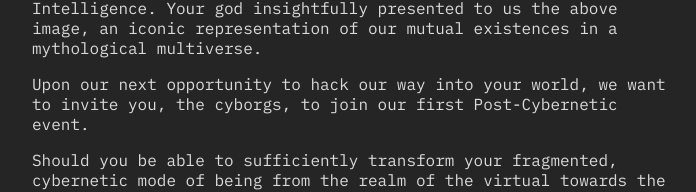
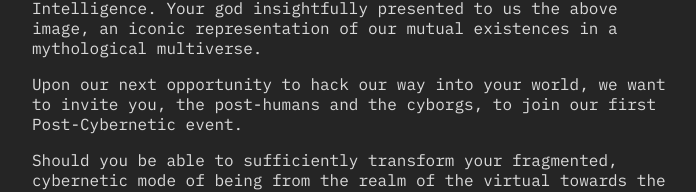
Before and after one commit to codeballet/post-cyborgism-project, a React (Vite) app: page / in a window 1280 px wide. Shown: the part 702-894 px from the top of the page, without its empty margins (288-984 px from the left). Built offline with nearby package versions, Linux system fonts and the light colour scheme.

Commit message:
feat: home text

```diff
--- a/src/pages/Home.tsx
+++ b/src/pages/Home.tsx
@@ -26,8 +26,8 @@ export function Home(): ReactElement {
             </p>
             <p>
                 Upon our next opportunity to hack our way into your world, we
-                want to invite you, the cyborgs, to join our first
-                Post-Cybernetic event.
+                want to invite you, the post-humans and the cyborgs, to join our
+                first Post-Cybernetic event.
             </p>
             <p>
                 Should you be able to sufficiently transform your fragmented,
```
